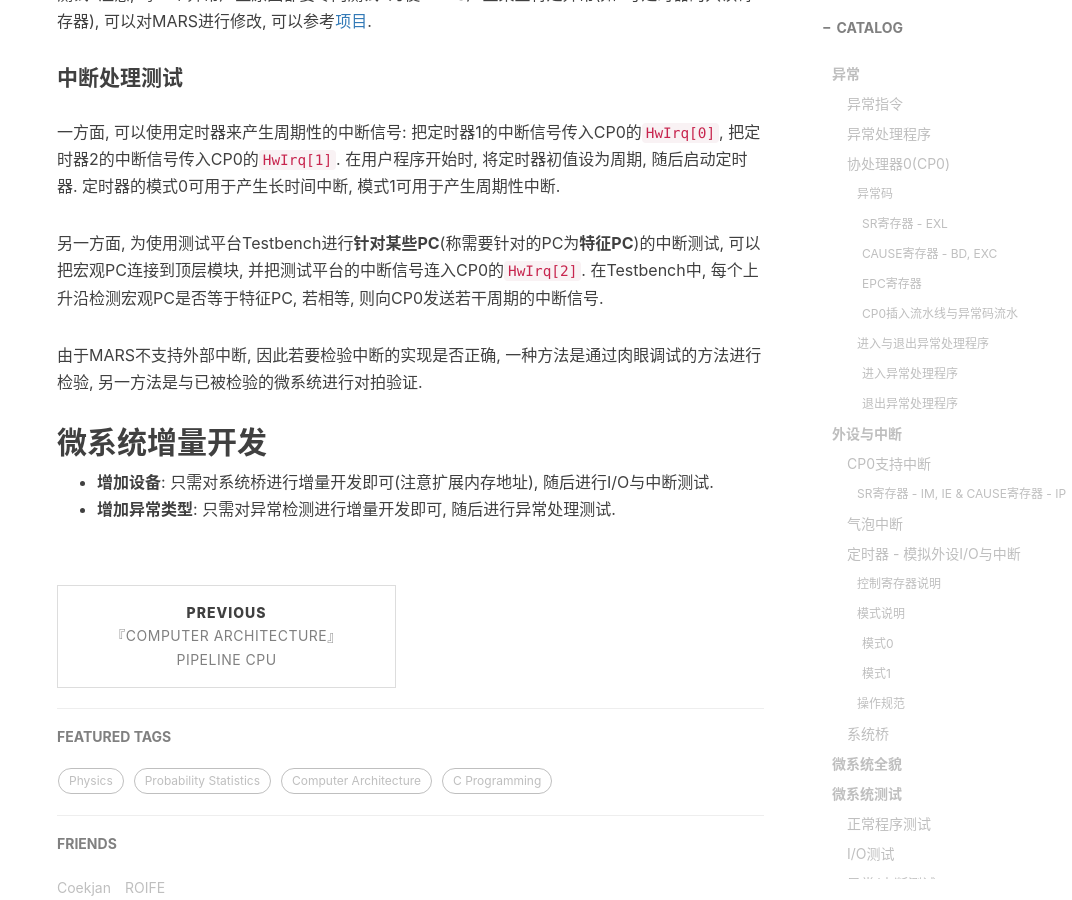
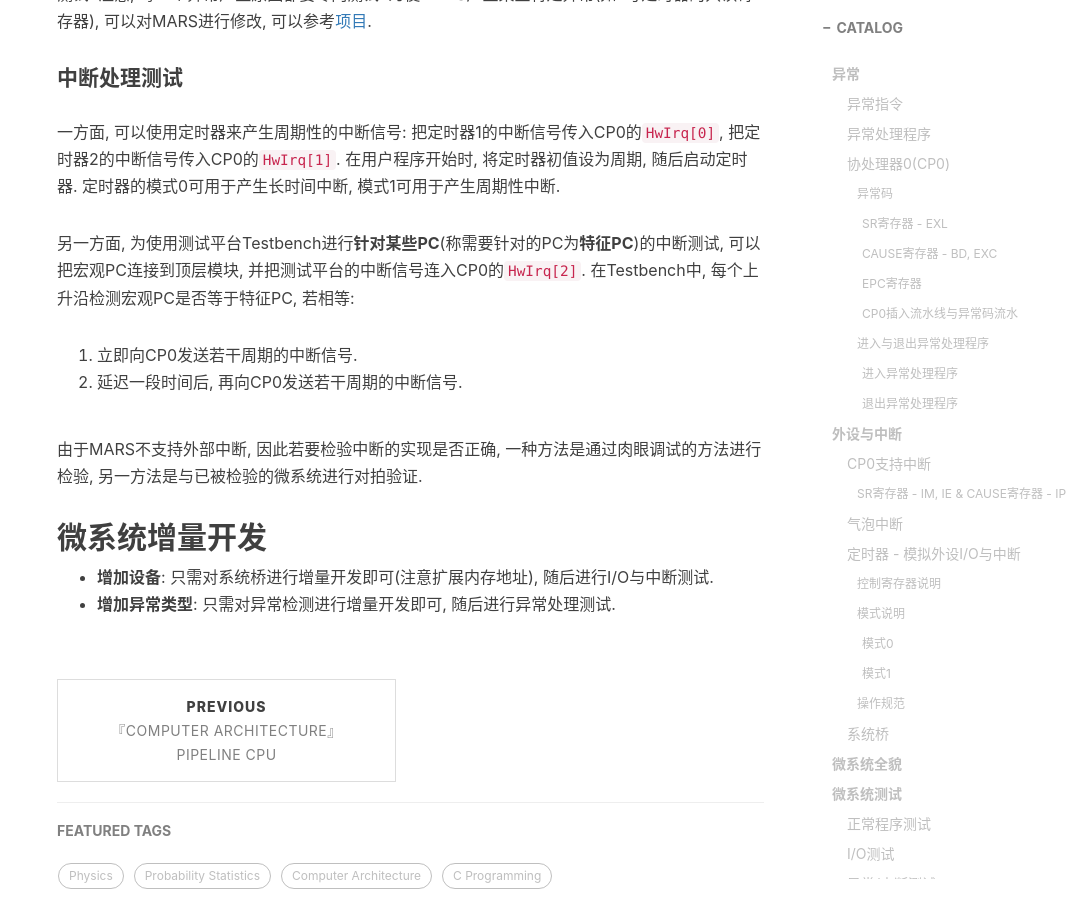
Before and after one commit to Coekjan/coekjan.github.io, a Jekyll site: the page built from _posts/Computer-Architecture/2021-01-27-Micro-System.md, in a window 1280 px wide and 900 px high, scrolled down 10268 px. Shown: the whole window, without its empty margins (208-1280 px from the left). Built offline with Jekyll 4.4.1, drawn with Linux system fonts in a browser that asks for light colours; nearby versions of some CDN libraries; comment, search, counter and statistics services are not loaded.

Commit message:
Update 2021-01-27-Micro-System.md

```diff
--- a/_posts/Computer-Architecture/2021-01-27-Micro-System.md
+++ b/_posts/Computer-Architecture/2021-01-27-Micro-System.md
@@ -417,7 +417,9 @@ endfunction
 
 一方面, 可以使用定时器来产生周期性的中断信号: 把定时器1的中断信号传入CP0的`HwIrq[0]`, 把定时器2的中断信号传入CP0的`HwIrq[1]`. 在用户程序开始时, 将定时器初值设为周期, 随后启动定时器. 定时器的模式0可用于产生长时间中断, 模式1可用于产生周期性中断.
 
-另一方面, 为使用测试平台Testbench进行**针对某些PC**(称需要针对的PC为**特征PC**)的中断测试, 可以把宏观PC连接到顶层模块, 并把测试平台的中断信号连入CP0的`HwIrq[2]`. 在Testbench中, 每个上升沿检测宏观PC是否等于特征PC, 若相等, 则向CP0发送若干周期的中断信号.
+另一方面, 为使用测试平台Testbench进行**针对某些PC**(称需要针对的PC为**特征PC**)的中断测试, 可以把宏观PC连接到顶层模块, 并把测试平台的中断信号连入CP0的`HwIrq[2]`. 在Testbench中, 每个上升沿检测宏观PC是否等于特征PC, 若相等:
+1. 立即向CP0发送若干周期的中断信号.
+2. 延迟一段时间后, 再向CP0发送若干周期的中断信号.
 
 由于MARS不支持外部中断, 因此若要检验中断的实现是否正确, 一种方法是通过肉眼调试的方法进行检验, 另一方法是与已被检验的微系统进行对拍验证.
 
```
